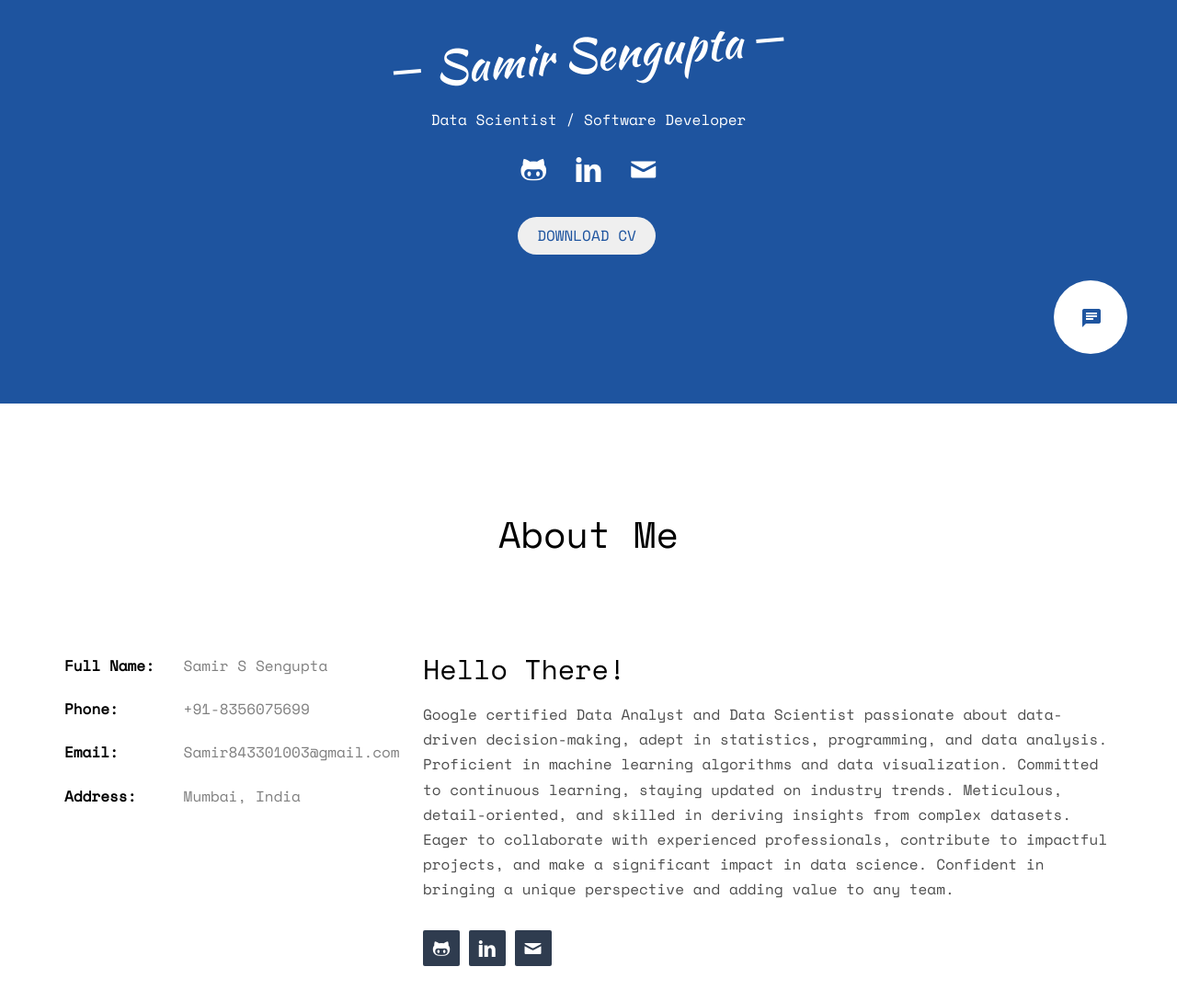
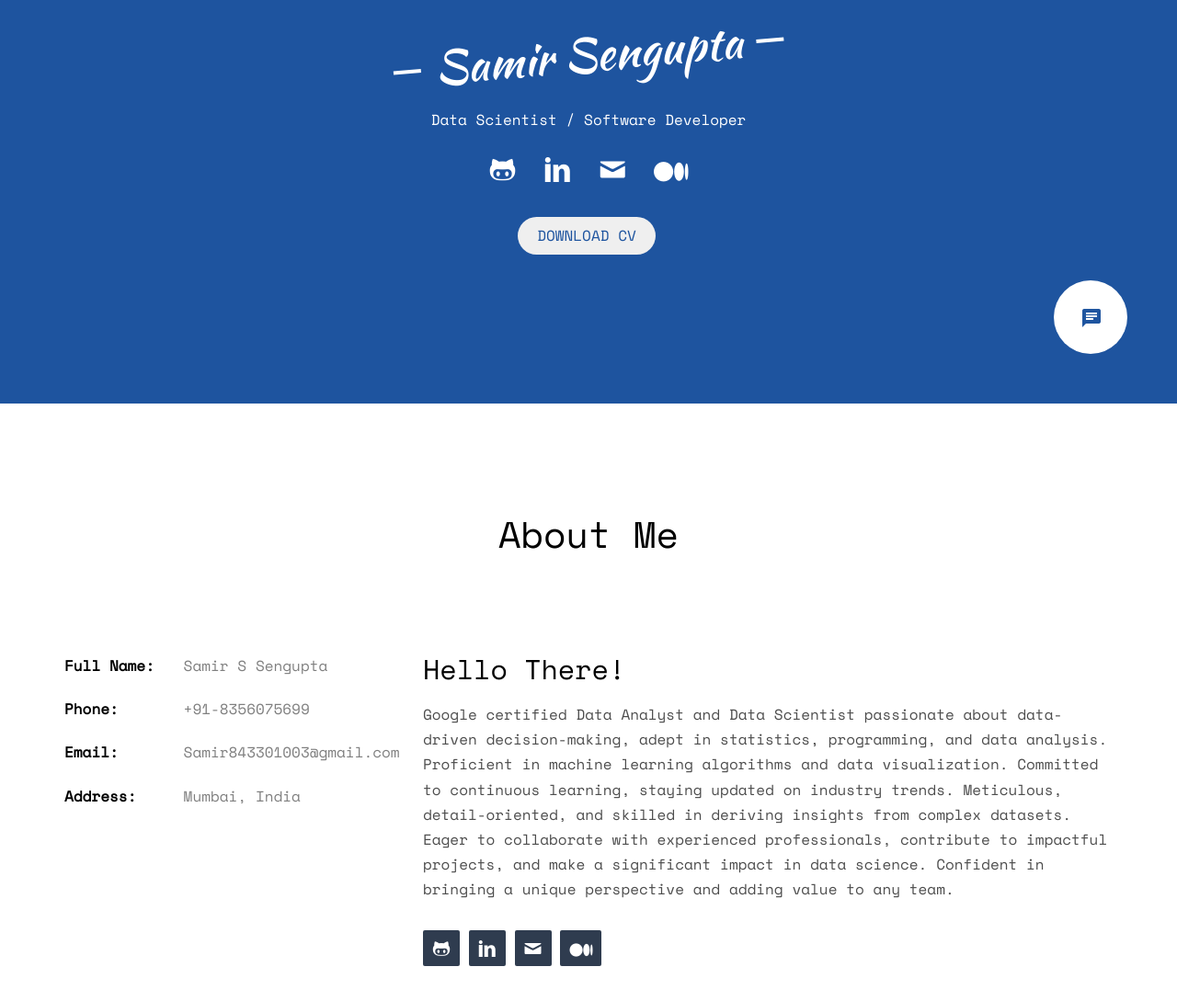
Before and after one commit to ESP1420/ClientESP-0, a plain HTML site: page samir.html in a window 1280 px wide. Shown: the part 361-1450 px from the top of the page at 92% size. Drawn offline with nearby package versions, Linux system fonts and the light colour scheme; some packages are replaced by stand-ins of ours; no server answers; files whose address does not match are found by name.

Commit message:
medium link added

```diff
--- a/samir.html
+++ b/samir.html
@@ -17,6 +17,7 @@
 	<meta name="twitter:card" content="" />
 
 	<link href="https://fonts.googleapis.com/css?family=Space+Mono" rel="stylesheet">
+	<link rel="stylesheet" href="https://cdnjs.cloudflare.com/ajax/libs/font-awesome/6.0.0-beta3/css/all.min.css">
 	<link href="https://fonts.googleapis.com/css?family=Kaushan+Script" rel="stylesheet">
 
 	<!-- Animate.css -->
@@ -62,6 +63,7 @@
 									<li><a href="https://github.com/SamirSengupta"><i class="icon-github"></i></a></li>
 									<li><a href="https://www.linkedin.com/in/samirsengupta/"><i class="icon-linkedin2"></i></a></li>
 									<li><a href="mailto:samir843301003@gmail.com"><i class="icon-mail"></i></a></li>
+									<li><a href="https://medium.com/@Samir20"><i class="fab fa-medium"></i></a></li>
 								</ul>
 							</p>
 							<div class="timeline-heading text-center animate-box">
@@ -101,6 +103,7 @@
 							<li><a href="https://github.com/SamirSengupta"><i class="icon-github"></i></a></li>
 							<li><a href="https://www.linkedin.com/in/samirsengupta/"><i class="icon-linkedin2"></i></a></li>
 							<li><a href="mailto:samir843301003@gmail.com"><i class="icon-mail"></i></a></li>
+							<li><a href="https://medium.com/@Samir20"><i class="fab fa-medium"></i></a></li>
 						</ul>
 					</p>
 				</div>
```
